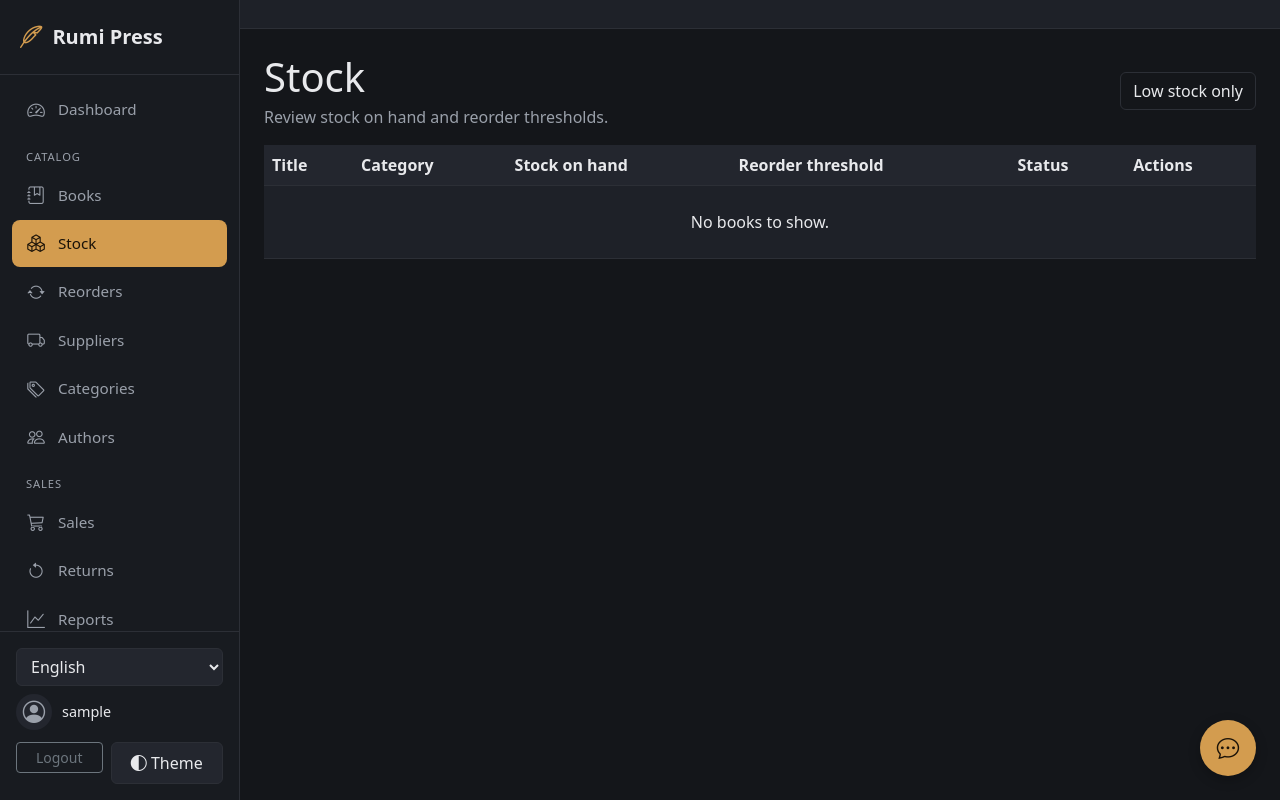
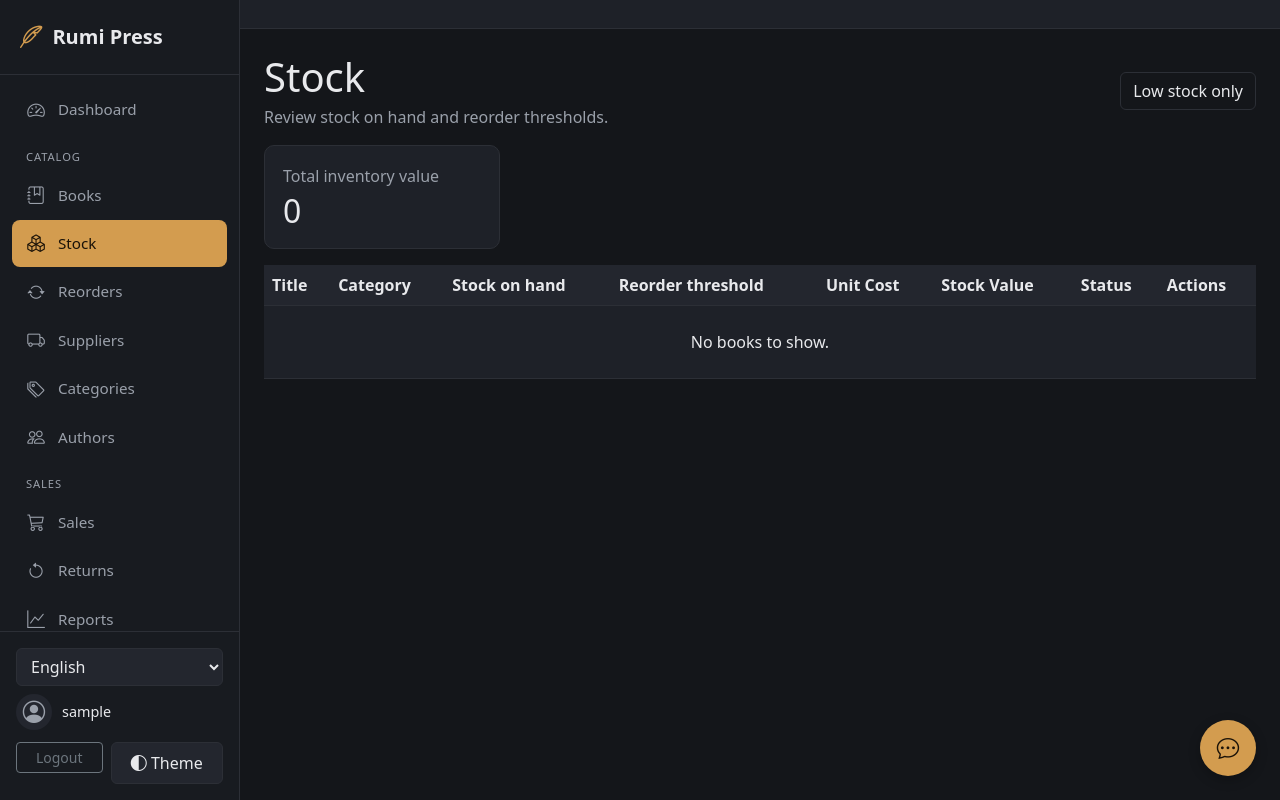
Before and after one commit to dramedev/books, a Django app: page /stock/ in a window 1280 px wide. Run offline with Django 5.2, Linux system fonts and the light colour scheme; the visitor is signed in with stand-in values (Sample User, id 1); data that the repository does not hold is empty.

Commit message:
Add inventory valuation to stock page and dashboard
Show per-book unit cost and stock value (based on most recent
received reorder cost) on the stock page, plus total inventory
value there and as a new dashboard KPI card.

```diff
--- a/books/templates/books/stock_list.html
+++ b/books/templates/books/stock_list.html
@@ -27,6 +27,16 @@
 </div>
 
 
+<div class="row g-3 mb-3">
+<div class="col-md-3">
+<div class="page-panel">
+<p class="muted-text mb-1">{% translate "Total inventory value" %}</p>
+<h2 class="mb-0">{{ total_stock_value }}</h2>
+</div>
+</div>
+</div>
+
+
 <div class="table-responsive">
 <table class="table table-striped align-middle">
 <tr>
@@ -34,6 +44,8 @@
 <th>{% translate "Category" %}</th>
 <th>{% translate "Stock on hand" %}</th>
 <th>{% translate "Reorder threshold" %}</th>
+<th>{% translate "Unit Cost" %}</th>
+<th>{% translate "Stock Value" %}</th>
 <th>{% translate "Status" %}</th>
 <th>{% translate "Actions" %}</th>
 </tr>
@@ -44,6 +56,8 @@
 <td>{{ book.category }}</td>
 <td>{{ book.stock_on_hand }}</td>
 <td>{{ book.reorder_threshold }}</td>
+<td>{{ book.unit_cost }}</td>
+<td>{{ book.stock_value }}</td>
 <td>
 {% if book.is_low_stock %}
 <span class="badge bg-danger">{% translate "Low stock" %}</span>
@@ -68,7 +82,7 @@
 
 {% empty %}
 <tr>
-<td colspan="6" class="text-center muted-text py-4">
+<td colspan="8" class="text-center muted-text py-4">
 {% translate "No books to show." %}
 </td>
 </tr>
--- a/books/views.py
+++ b/books/views.py
@@ -11,8 +11,8 @@ from django.contrib.auth.decorators import login_required, permission_required
 from django.contrib.auth.models import User
 from django.core.mail import send_mail
 from django.core.paginator import Paginator
-from django.db.models import Count, DecimalField, ExpressionWrapper, F, Q, Sum
-from django.db.models.functions import TruncMonth
+from django.db.models import Count, DecimalField, ExpressionWrapper, F, OuterRef, Q, Subquery, Sum, Value
+from django.db.models.functions import Coalesce, TruncMonth
 from django.http import HttpResponse, JsonResponse
 from django.shortcuts import get_object_or_404, redirect, render
 from django.urls import reverse
@@ -400,12 +400,16 @@ def stock_list(request):
     if request.GET.get("low") == "1":
         books = books.filter(stock_on_hand__lte=F("reorder_threshold"))
 
+    books = _annotate_stock_value(books)
+    total_stock_value = books.aggregate(total=Sum("stock_value"))["total"] or 0
+
     return render(
         request,
         "books/stock_list.html",
         {
             "books": books,
             "low_only": request.GET.get("low") == "1",
+            "total_stock_value": total_stock_value,
         },
     )
 
@@ -671,6 +675,30 @@ PURCHASE_COST_EXPRESSION = ExpressionWrapper(
     F("quantity") * F("unit_cost"),
     output_field=DecimalField(max_digits=10, decimal_places=2),
 )
+
+
+def _annotate_stock_value(books):
+    latest_cost = (
+        Reorder.objects.filter(
+            book=OuterRef("pk"),
+            status=Reorder.STATUS_RECEIVED,
+            received_at__isnull=False,
+        )
+        .order_by("-received_at")
+        .values("unit_cost")[:1]
+    )
+
+    return books.annotate(
+        unit_cost=Coalesce(
+            Subquery(latest_cost, output_field=DecimalField(max_digits=8, decimal_places=2)),
+            Value(0, output_field=DecimalField(max_digits=8, decimal_places=2)),
+        ),
+    ).annotate(
+        stock_value=ExpressionWrapper(
+            F("stock_on_hand") * F("unit_cost"),
+            output_field=DecimalField(max_digits=12, decimal_places=2),
+        )
+    )
 
 
 @login_required
@@ -856,6 +884,10 @@ def dashboard(request):
         received_reorders.aggregate(total=Sum(PURCHASE_COST_EXPRESSION))["total"] or 0
     )
 
+    total_inventory_value = (
+        _annotate_stock_value(books).aggregate(total=Sum("stock_value"))["total"] or 0
+    )
+
     sales_trend = (
         sales.annotate(month=TruncMonth("sale_date"))
         .values("month")
@@ -910,6 +942,7 @@ def dashboard(request):
         "total_profit": total_profit,
         "total_units_sold": total_units_sold,
         "total_purchase_cost": total_purchase_cost,
+        "total_inventory_value": total_inventory_value,
         "labels": json.dumps(labels),
         "revenues": json.dumps(revenues),
         "profits": json.dumps(profits),
--- a/scripts/gen_locale.py
+++ b/scripts/gen_locale.py
@@ -159,6 +159,8 @@ FR = {
     "Profit": "Profit",
     "Total purchase cost": "Coût total des achats",
     "Purchase Cost": "Coût d'achat",
+    "Stock Value": "Valeur du stock",
+    "Total inventory value": "Valeur totale de l'inventaire",
 
     # Book detail
     "Back to Books": "Retour aux livres",
@@ -563,6 +565,8 @@ AR = {
     "Profit": "الأرباح",
     "Total purchase cost": "إجمالي تكلفة الشراء",
     "Purchase Cost": "تكلفة الشراء",
+    "Stock Value": "قيمة المخزون",
+    "Total inventory value": "القيمة الإجمالية للمخزون",
 
     # Book detail
     "Back to Books": "العودة إلى الكتب",
```
Also changed, not shown: books/templates/books/dashboard.html (+10 -0 lines), locale/ar/LC_MESSAGES/django.po, locale/fr/LC_MESSAGES/django.po, 2 other files.
